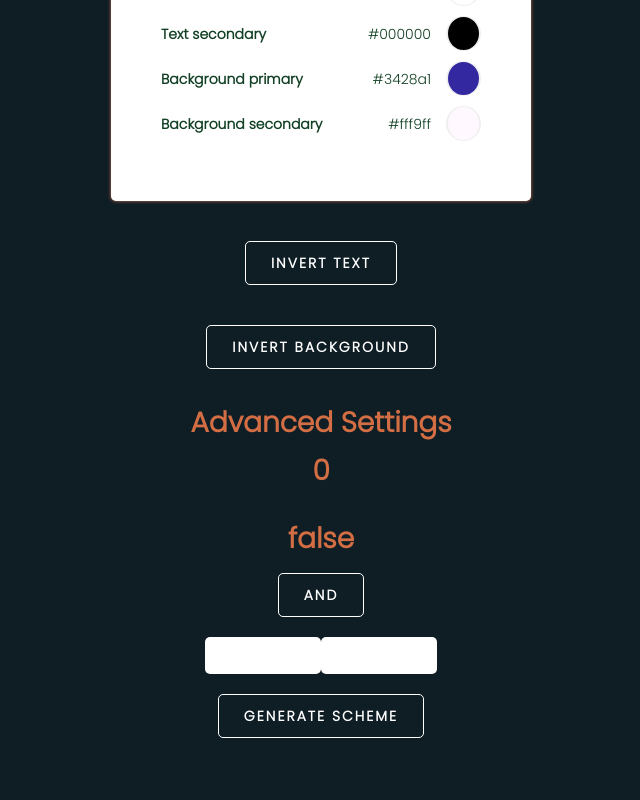
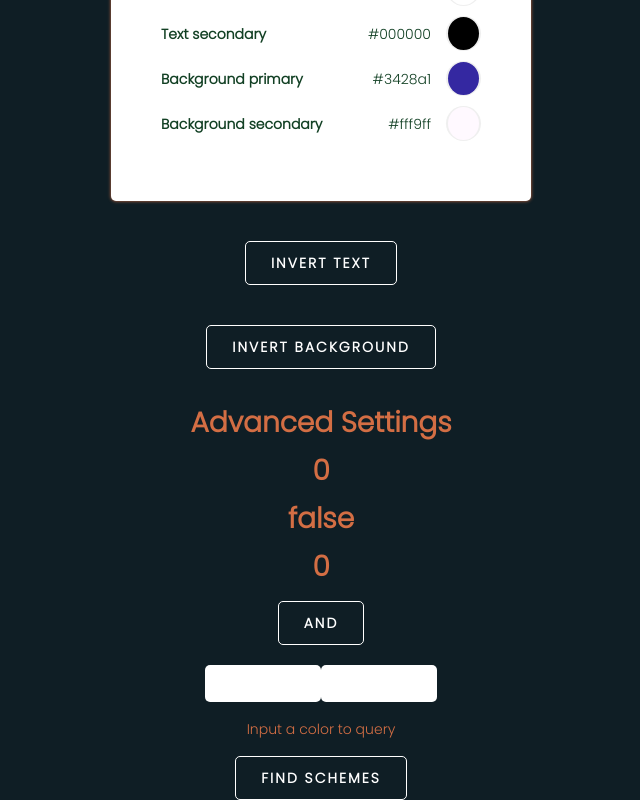
Before and after one commit to GregaE/color-schemer, a Vue app: page / in a window 1280 px wide. Shown: the part 314-1114 px from the top of the page, without its empty margins (319-959 px from the left). Before the commit the page ends 1052 px from the top, so only its background shows below. Built offline with nearby package versions, Linux system fonts and the light colour scheme; no server answers.

Commit message:
refactor: create colorArr state in advanced config component to erase the need to keep fetching data from API; added loading handling

```diff
--- a/src/components/AdvancedConfig.vue
+++ b/src/components/AdvancedConfig.vue
@@ -1,31 +1,54 @@
 <script>
-import { getColorScheme } from "@/services/colorApiService.js";
+import { getColorSchemes } from "@/services/colorApiService.js";
 
 export default {
   methods: {
-    getScheme() {
-      this.isLoading = true;
-      getColorScheme([this.firstColor, this.secondColor], this.logic)
-        .then((res) => {
-          console.log(res);
-          this.scheme_count = res.length;
-          if (this.counter >= this.scheme_count) {
-            this.resetCounter();
-          }
-          return res[this.counter].colors.map((color) => "#" + color);
-        })
-        .then((res) => {
-          this.$emit("change-scheme", res);
-          this.counter++;
+    async getScheme() {
+      if (!this.firstColor && !this.secondColor) {
+        return;
+      }
+      if (!this.isSelected) {
+        this.isLoading = true;
+        await getColorSchemes(
+          [this.firstColor, this.secondColor],
+          this.logic
+        ).then((res) => {
+          this.colorArr = res;
+          console.log(this.colorArr);
           this.isLoading = false;
+          this.isSelected = true;
         });
+      }
+      console.log(this.counter, this.colorArr);
+      if (this.counter >= this.colorArr.length) {
+        this.resetSelected();
+      }
+      const currScheme = this.colorArr[this.counter].colors.map(
+        (color) => "#" + color
+      );
+      this.$emit("change-scheme", currScheme);
+      this.counter++;
     },
     toggleLogic() {
       this.logic === "AND" ? (this.logic = "OR") : (this.logic = "AND");
-      this.resetCounter();
+      this.resetSelected();
     },
-    resetCounter() {
+    resetSelected() {
       this.counter = 0;
+      this.isSelected = false;
+    },
+    displayResults() {
+      if (this.isLoading) {
+        return "Loading color schemes...";
+      } else if (!this.firstColor && !this.secondColor) {
+        return "Input a color to query";
+      } else if (!this.isSelected) {
+        return "Click on find schemes to apply search";
+      } else if (this.colorArr.length >= 100) {
+        return `More than 100 color schemes found. Currently displaying scheme number ${this.counter}.`;
+      } else {
+        return `${this.colorArr.length} color schemes found. Currently displaying scheme number ${this.counter}.`;
+      }
     },
   },
   data: () => ({
@@ -33,7 +56,8 @@ export default {
     secondColor: "",
     logic: "AND",
     counter: 0,
-    scheme_count: "",
+    colorArr: [],
+    isSelected: false,
     isLoading: false,
   }),
 };
@@ -43,16 +67,20 @@ export default {
   <div class="advanced-config" id="adv-config-anchor">
     <h1>Advanced Settings</h1>
     <h1>{{ counter }}</h1>
-    <h1>{{ scheme_count }}</h1>
     <h1>{{ isLoading }}</h1>
+    <h1>{{ colorArr.length }}</h1>
     <div>
       <button id="logic-toggle" @click="toggleLogic">{{ logic }}</button>
     </div>
     <div>
-      <input type="text" @change="resetCounter" v-model="firstColor" />
-      <input type="text" @change="resetCounter" v-model="secondColor" />
+      <input type="text" @input="resetSelected" v-model="firstColor" />
+      <input type="text" @input="resetSelected" v-model="secondColor" />
     </div>
-    <button @click="getScheme">Generate Scheme</button>
+    <div>
+      {{ this.displayResults() }}
+    </div>
+    <button v-if="!isSelected" @click="getScheme">Find Schemes</button>
+    <button v-if="isSelected" @click="getScheme">Next Scheme</button>
   </div>
 </template>
 
--- a/src/services/colorApiService.js
+++ b/src/services/colorApiService.js
@@ -9,14 +9,14 @@ async function getRandomColorScheme() {
   }
 }
 
-async function getColorScheme(colorsArr, logic) {
+async function getColorSchemes(colorsArr, logic) {
   try {
     const colors = colorsArr.join(",");
-    const scheme = await fetch(`${BASE_URL}/getScheme/${colors}/${logic}}`);
+    const scheme = await fetch(`${BASE_URL}/getSchemes/${colors}/${logic}}`);
     return scheme.json();
   } catch (error) {
     console.log(error);
   }
 }
 
-export { getRandomColorScheme, getColorScheme };
+export { getRandomColorScheme, getColorSchemes };
```
